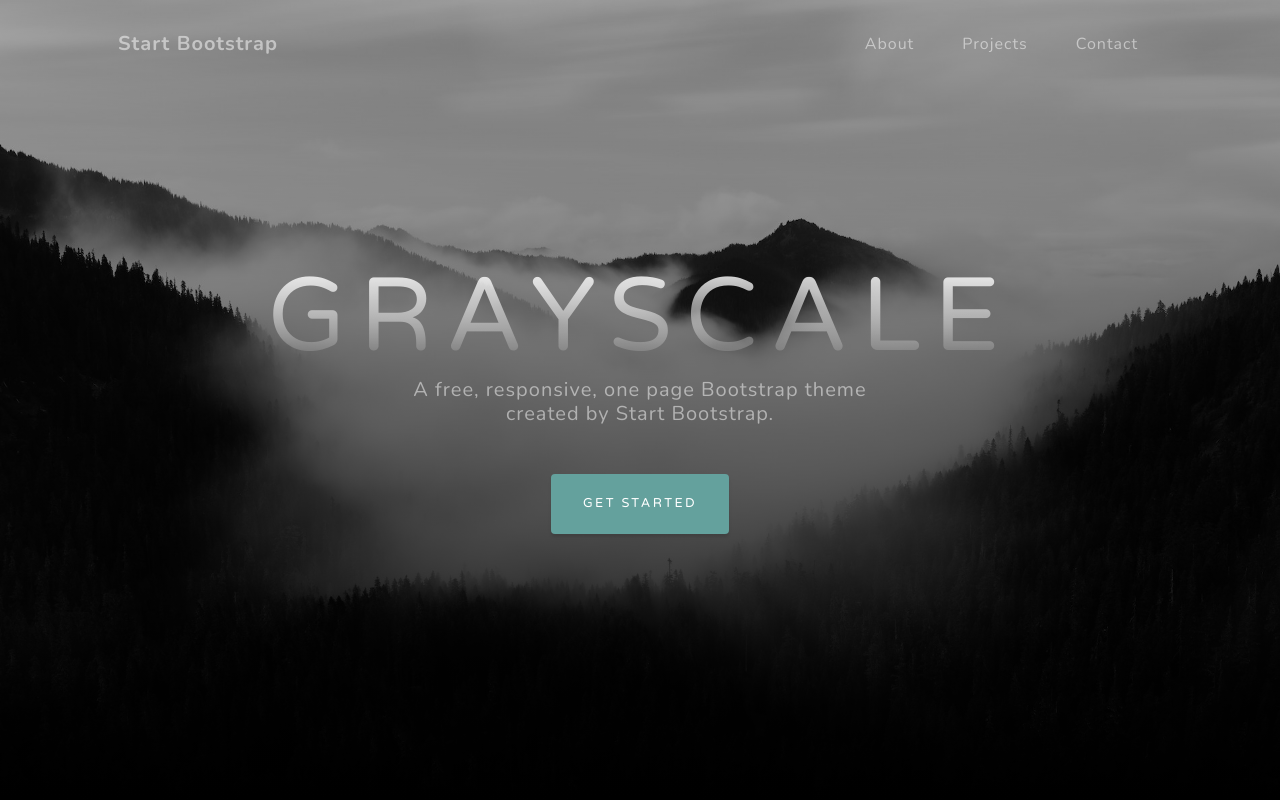
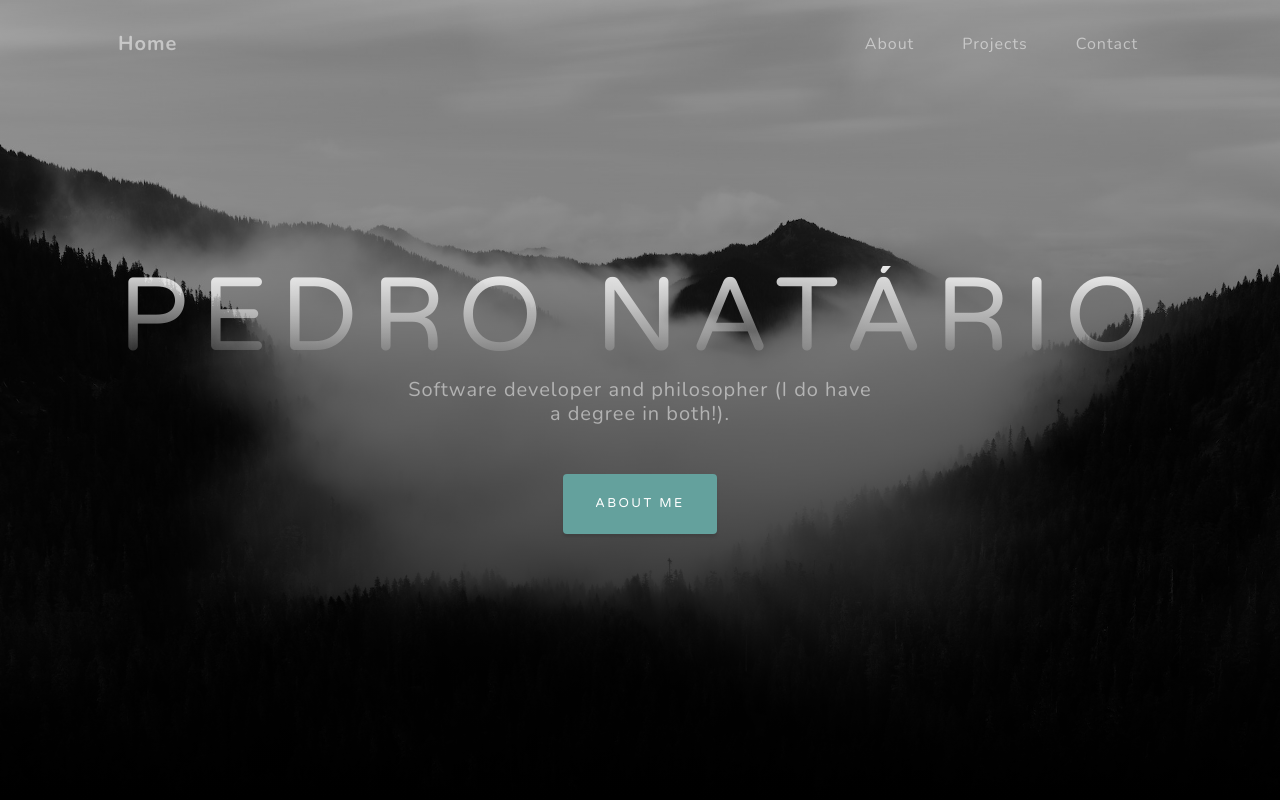
Before and after one commit to Natario/natario.github.io, a plain HTML site: page index.html in a window 1280 px wide. Shown: the top 800 px of the page. Drawn offline with nearby package versions, Linux system fonts and the light colour scheme.

Commit message:
remove some template text

```diff
--- a/index.html
+++ b/index.html
@@ -5,7 +5,7 @@
         <meta name="viewport" content="width=device-width, initial-scale=1, shrink-to-fit=no" />
         <meta name="description" content="" />
         <meta name="author" content="" />
-        <title>Grayscale - Start Bootstrap Theme</title>
+        <title>Pedro Natário's home</title>
         <link rel="icon" type="image/x-icon" href="assets/favicon.ico" />
         <!-- Font Awesome icons (free version)-->
         <script src="https://use.fontawesome.com/releases/v6.1.0/js/all.js" crossorigin="anonymous"></script>
@@ -19,7 +19,7 @@
         <!-- Navigation-->
         <nav class="navbar navbar-expand-lg navbar-light fixed-top" id="mainNav">
             <div class="container px-4 px-lg-5">
-                <a class="navbar-brand" href="#page-top">Start Bootstrap</a>
+                <a class="navbar-brand" href="#page-top">Home</a>
                 <button class="navbar-toggler navbar-toggler-right" type="button" data-bs-toggle="collapse" data-bs-target="#navbarResponsive" aria-controls="navbarResponsive" aria-expanded="false" aria-label="Toggle navigation">
                     Menu
                     <i class="fas fa-bars"></i>
@@ -38,9 +38,9 @@
             <div class="container px-4 px-lg-5 d-flex h-100 align-items-center justify-content-center">
                 <div class="d-flex justify-content-center">
                     <div class="text-center">
-                        <h1 class="mx-auto my-0 text-uppercase">Grayscale</h1>
-                        <h2 class="text-white-50 mx-auto mt-2 mb-5">A free, responsive, one page Bootstrap theme created by Start Bootstrap.</h2>
-                        <a class="btn btn-primary" href="#about">Get Started</a>
+                        <h1 class="mx-auto my-0 text-uppercase">Pedro Natário</h1>
+                        <h2 class="text-white-50 mx-auto mt-2 mb-5">Software developer and philosopher (I do have a degree in both!).</h2>
+                        <a class="btn btn-primary" href="#about">About me</a>
                     </div>
                 </div>
             </div>
@@ -69,8 +69,8 @@
                     <div class="col-xl-8 col-lg-7"><a href="pixeltest.html"><img class="img-fluid mb-3 mb-lg-0" src="assets/img/bg-masthead.jpg" alt="..." /></a></div>
                     <div class="col-xl-4 col-lg-5">
                         <div class="featured-text text-center text-lg-left">
-                            <h4>Pixel test</h4>
-                            <p class="text-black-50 mb-0">Grayscale is open source and MIT licensed. This means you can use it for any project - even commercial projects! Download it, customize it, and publish your website!</p>
+                            <a href="pixeltest.html"><h4>Pixel test</h4></a>
+                            <p class="text-black-50 mb-0">Small Javascript test to draw pixels using only HTML's &lt;canvas&gt; element</canvas></p>
                         </div>
                     </div>
                 </div>
```
